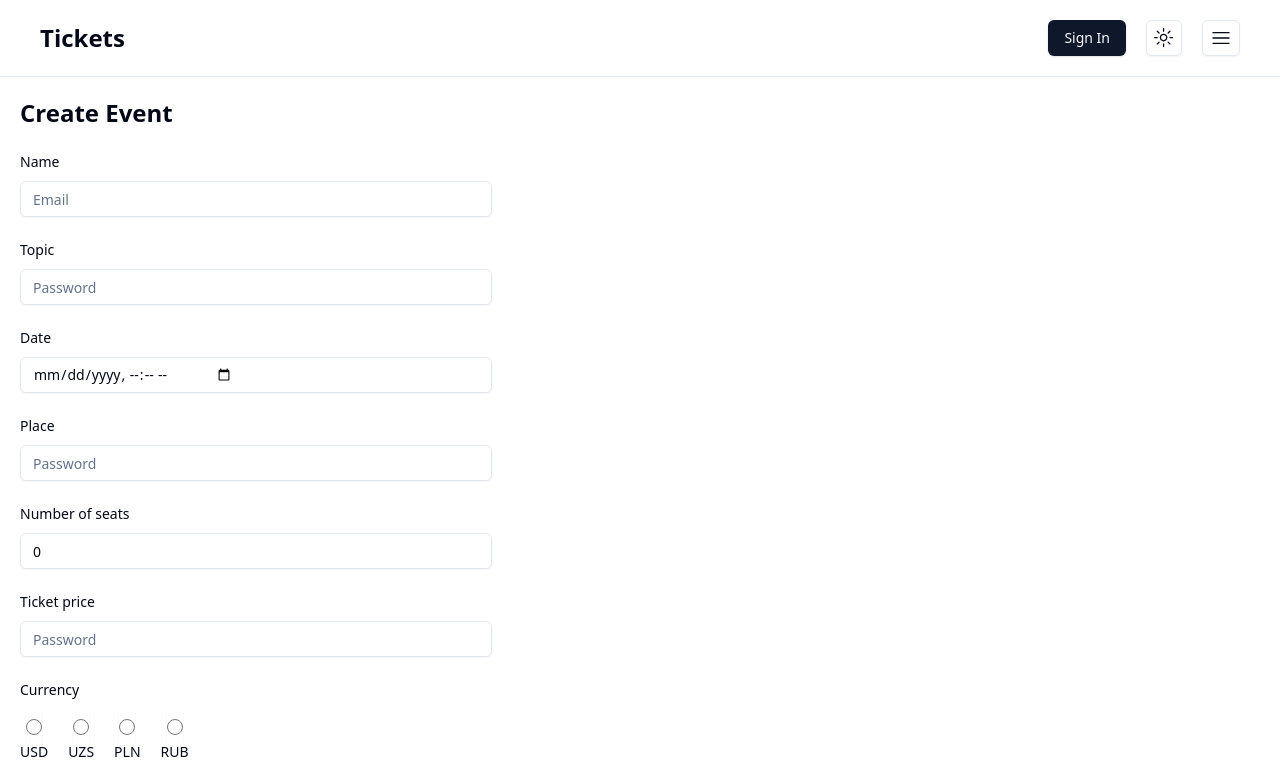
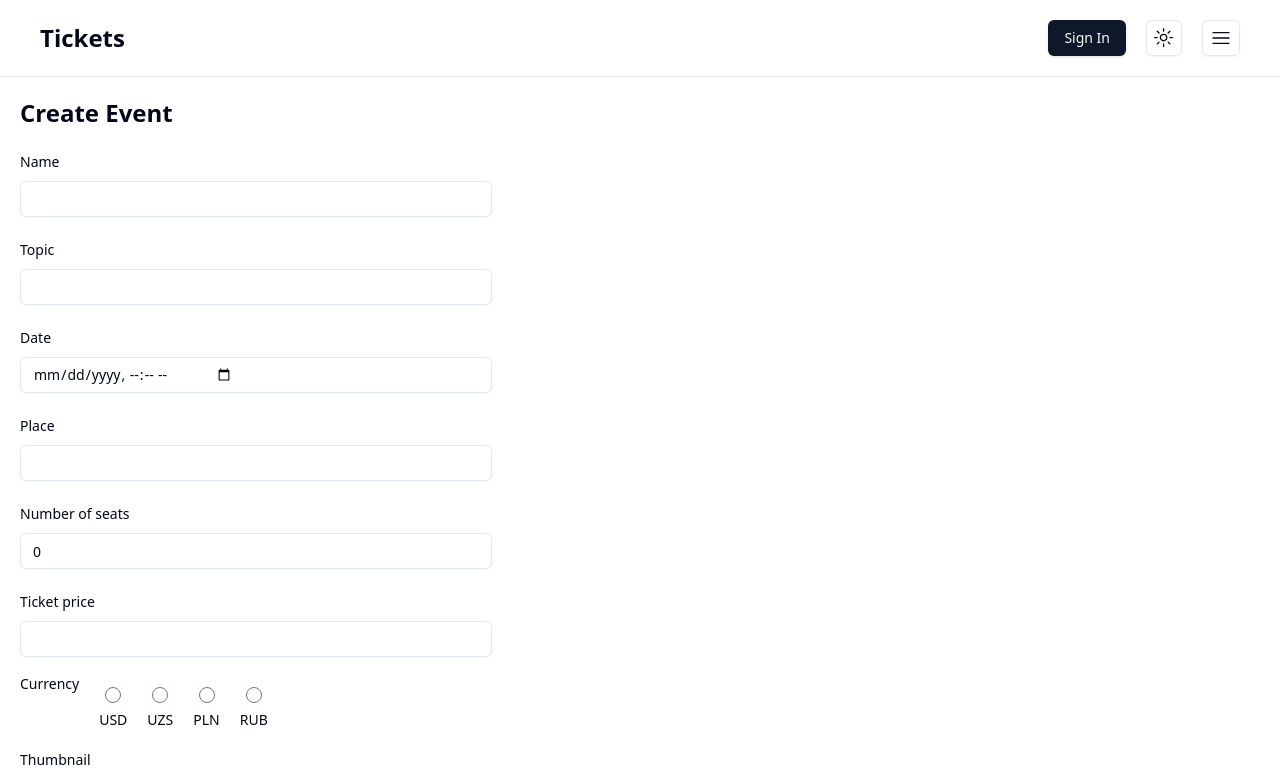
Before and after one commit to jmakhmudov/ticket-booking-front, a Next.js app: page /create in a window 1280 px wide. Shown: the top 779 px of the page. Built offline with nearby package versions, Linux system fonts and the light colour scheme.

Commit message:
price format

```diff
--- a/app/create/page.tsx
+++ b/app/create/page.tsx
@@ -63,7 +63,7 @@ const Create = () => {
     })
 
     function onSubmit(data: z.infer<typeof FormSchema>) {
-
+        console.log("data sent to the server")
     }
 
     return (
@@ -79,7 +79,7 @@ const Create = () => {
                             <FormItem>
                                 <FormLabel>Name</FormLabel>
                                 <FormControl>
-                                    <Input placeholder="Email" {...field} />
+                                    <Input  {...field} />
                                 </FormControl>
                                 <FormMessage />
                             </FormItem>
@@ -91,7 +91,7 @@ const Create = () => {
                             <FormItem>
                                 <FormLabel>Topic</FormLabel>
                                 <FormControl>
-                                    <Input placeholder="Password" {...field} />
+                                    <Input  {...field} />
                                 </FormControl>
                                 <FormMessage />
                             </FormItem>
@@ -104,7 +104,7 @@ const Create = () => {
                             <FormItem>
                                 <FormLabel>Date</FormLabel>
                                 <FormControl>
-                                    <Input type="datetime-local" placeholder="Password" {...field} />
+                                    <Input type="datetime-local"  {...field} />
                                 </FormControl>
                                 <FormMessage />
                             </FormItem>
@@ -117,7 +117,7 @@ const Create = () => {
                             <FormItem>
                                 <FormLabel>Place</FormLabel>
                                 <FormControl>
-                                    <Input placeholder="Password" {...field} />
+                                    <Input  {...field} />
                                 </FormControl>
                                 <FormMessage />
                             </FormItem>
@@ -130,7 +130,7 @@ const Create = () => {
                             <FormItem>
                                 <FormLabel>Number of seats</FormLabel>
                                 <FormControl>
-                                    <Input type="number" placeholder="Password" {...field} />
+                                    <Input type="number"  {...field} />
                                 </FormControl>
                                 <FormMessage />
                             </FormItem>
@@ -143,7 +143,7 @@ const Create = () => {
                             <FormItem>
                                 <FormLabel>Ticket price</FormLabel>
                                 <FormControl>
-                                    <Input type="number" placeholder="Password" {...field} />
+                                    <Input type="number"  {...field} />
                                 </FormControl>
                                 <FormMessage />
                             </FormItem>
@@ -154,33 +154,33 @@ const Create = () => {
                         name="currency"
                         render={({ field }) => (
                             <FormItem>
-                                <FormLabel>Currency</FormLabel>
-                                <section className="flex space-x-5">
+                                <fieldset className="flex space-x-5">
+                                    <FormLabel>Currency</FormLabel>
                                     <div className="flex flex-col justify-center items-center">
                                         <FormControl>
-                                            <Input type="radio" value="USD" className="w-4" />
+                                            <Input name="currency" type="radio" value="USD" className="w-4" />
                                         </FormControl>
                                         <Label>USD</Label>
                                     </div>
                                     <div className="flex flex-col justify-center items-center">
                                         <FormControl>
-                                            <Input type="radio" value="UZS" className="w-4" />
+                                            <Input name="currency" type="radio" value="UZS" className="w-4" />
                                         </FormControl>
                                         <Label>UZS</Label>
                                     </div>
                                     <div className="flex flex-col justify-center items-center">
                                         <FormControl>
-                                            <Input type="radio" value="PLN" className="w-4" />
+                                            <Input name="currency" type="radio" value="PLN" className="w-4" />
                                         </FormControl>
                                         <Label>PLN</Label>
                                     </div>
                                     <div className="flex flex-col justify-center items-center">
                                         <FormControl>
-                                            <Input type="radio" value="RUB" className="w-4" />
+                                            <Input name="currency" type="radio" value="RUB" className="w-4" />
                                         </FormControl>
                                         <Label>RUB</Label>
                                     </div>
-                                </section>
+                                </fieldset>
                                 <FormMessage />
                             </FormItem>
                         )}
@@ -205,7 +205,7 @@ const Create = () => {
                             <FormItem>
                                 <FormLabel>Description</FormLabel>
                                 <FormControl>
-                                    <Input type="text" {...field}/>
+                                    <Input type="text" {...field} />
                                 </FormControl>
                                 <FormMessage />
                             </FormItem>
--- a/app/page.tsx
+++ b/app/page.tsx
@@ -5,7 +5,7 @@ export default function Home() {
   return (
     <main className="relative min-h-screen w-screen">
       <Navbar />
-      <h1 className="pl-5 mt-5 text-2xl font-semibold">Events</h1>
+      <h1 className="pl-5 sm:pl-10 mt-5 text-2xl font-semibold">Events</h1>
       <EventsList />
     </main>
   )
--- a/components/EventsList.tsx
+++ b/components/EventsList.tsx
@@ -68,7 +68,7 @@ const EventsList = () => {
                     {
                         Number(event.ticket_price) == 0 ?
                             <p>Free</p>
-                            : <p>{event.ticket_price} <span className="text-sm">{event.currency}</span></p>
+                            : <p>{new Intl.NumberFormat().format(Number(event.ticket_price))} <span className="text-sm">{event.currency}</span></p>
                     }
                 </div>
             </section>
--- a/components/LoginForm.tsx
+++ b/components/LoginForm.tsx
@@ -1,12 +1,10 @@
 "use client"
 
 import * as z from "zod";
-import Cookies from "universal-cookie";
 import { Button } from "@/components/ui/button";
 import {
     Form,
     FormControl,
-    FormDescription,
     FormField,
     FormItem,
     FormLabel,
@@ -28,7 +26,7 @@ const FormSchema = z.object({
 
 export default function LoginForm() {
     const [isAuthenticated, setIsAuthenticated] = useState(false);
-    const cookies = new Cookies();
+    const [message, setMessage] = useState("");
 
     const form = useForm<z.infer<typeof FormSchema>>({
         defaultValues: {
@@ -44,13 +42,12 @@ export default function LoginForm() {
         }, {
             headers: {
                 "Content-Type": "application/json",
-                "X-CSRFToken": cookies.get("csrftoken"),
             },
             withCredentials: true,
 
         })
             .then((response) => {
-                console.log(response.data);
+                setMessage(response.data.detail)
                 setIsAuthenticated(true);
             })
             .catch((error) => {
@@ -80,13 +77,14 @@ export default function LoginForm() {
                         <FormItem>
                             <FormLabel>Password</FormLabel>
                             <FormControl>
-                                <Input placeholder="Password" {...field} />
+                                <Input type="password" placeholder="Password" {...field} />
                             </FormControl>
                             <FormMessage />
                         </FormItem>
                     )} />
                 <Button type="submit">Submit</Button>
             </form>
+            <p>{message}</p>
         </Form>
     );
 }
--- a/components/Reserve.tsx
+++ b/components/Reserve.tsx
@@ -8,7 +8,7 @@ import {
     DialogTrigger,
 } from "@/components/ui/dialog";
 import { EventInfo } from "@/features/events/eventsSlice";
-import axios, { AxiosResponse } from "axios";
+import axios from "axios";
 import { useState } from "react";
 import { Button } from "./ui/button";
 import { Input } from "./ui/input";
@@ -26,7 +26,7 @@ const Reserve = ({ event }: ReservationProps) => {
             event: event.id,
             number_of_tickets: seats
         })
-        .then((res) => axios.patch(`http://127.0.0.1:8000/reservations/${res.data.id}/pay/`))
+            .then((res) => axios.patch(`http://127.0.0.1:8000/reservations/${res.data.id}/pay/`))
     }
 
     return (
@@ -57,6 +57,7 @@ const Reserve = ({ event }: ReservationProps) => {
                         />
                     </div>
                 </div>
+                <DialogDescription>Overall: <span className="text-lg font-semibold">{new Intl.NumberFormat().format(seats * Number(event.ticket_price))} {event.currency}</span></DialogDescription>
                 <DialogFooter>
                     <Button type="submit" className="w-80" onClick={handlePayment}>Pay</Button>
                 </DialogFooter>
```
